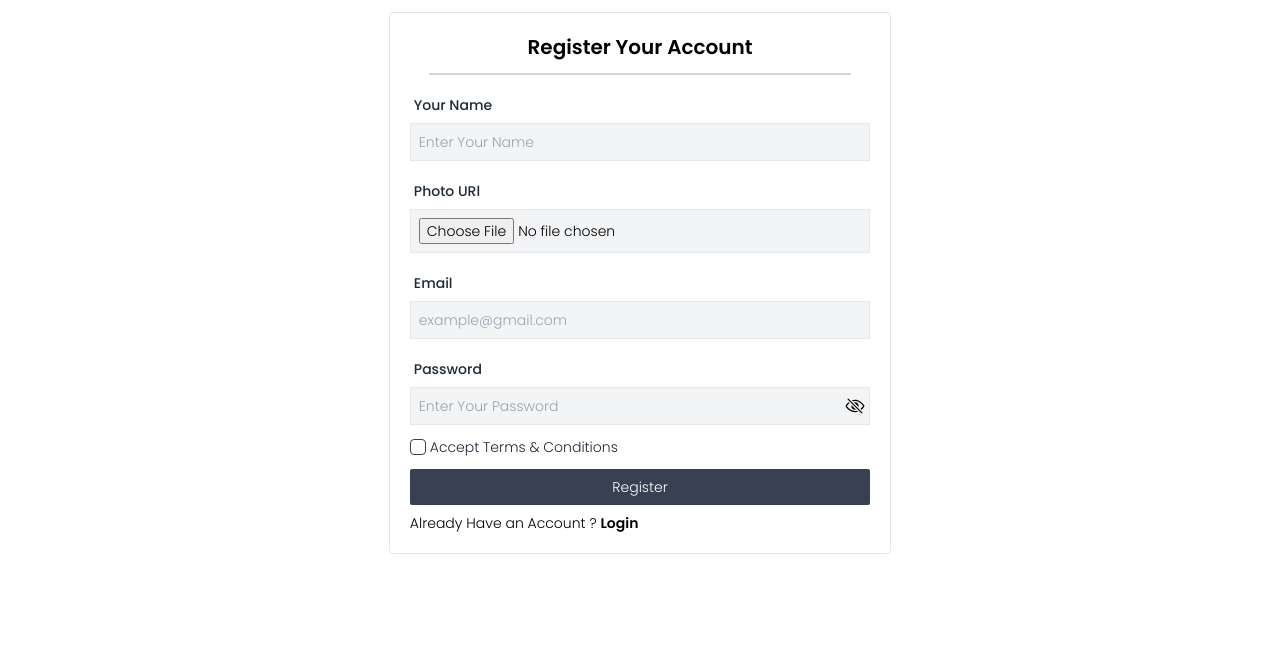
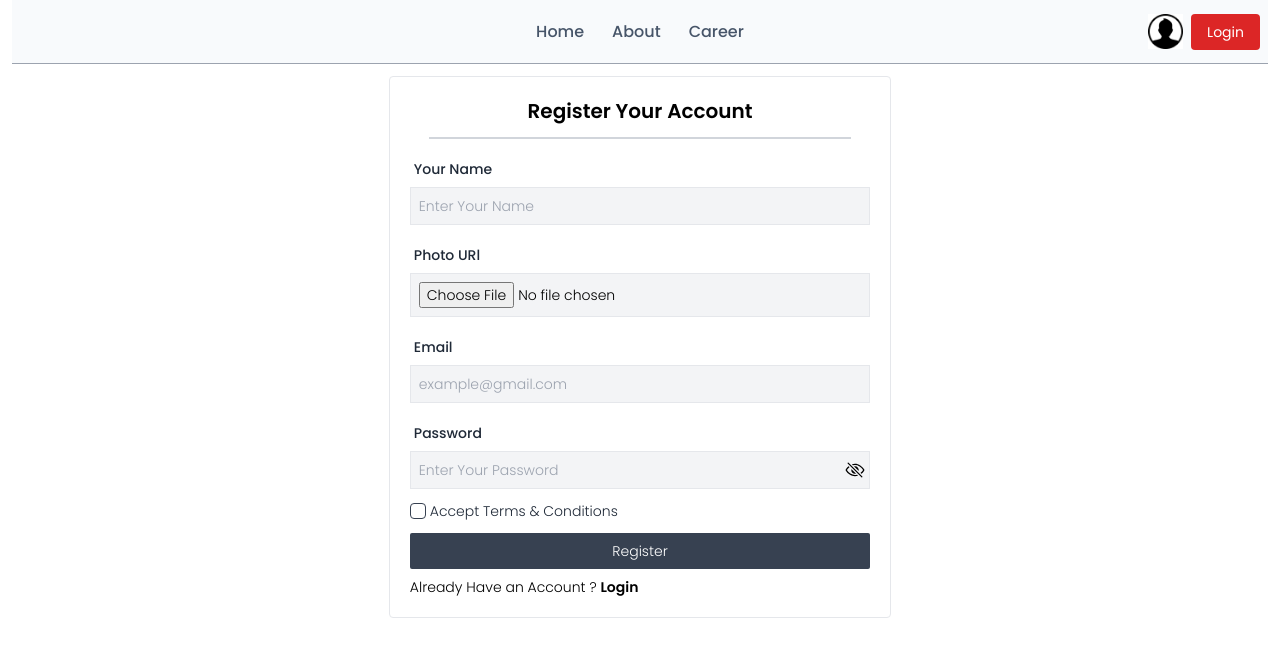
Before and after one commit to jahedulislamdev/Dragon-News, a React (Vite) app: page /registration in a window 1280 px wide. Shown: the top 656 px of the page. Built offline with nearby package versions, Linux system fonts and the light colour scheme; a web font is replaced by a local one.

Commit message:
add navbar in login or register page

```diff
--- a/src/Components/Navigation/Navbar.jsx
+++ b/src/Components/Navigation/Navbar.jsx
@@ -8,7 +8,7 @@ const Navbar = () => {
       <li><NavLink to={'/career'}>Career</NavLink></li>
    </>
    return (
-      <div className="navbar bg-slate-50 m-1 sticky top-0 shadow-gray-300 shadow">
+      <div className="navbar bg-slate-50 sticky top-0 border-b border-gray-400">
          <div className="navbar-start">
             <div className="dropdown">
                <div tabIndex={0} role="button" className="lg:hidden">
--- a/src/Layout/Root.jsx
+++ b/src/Layout/Root.jsx
@@ -2,7 +2,7 @@ import { Outlet } from "react-router-dom";
 
 const Root = () => {
    return (
-      <div className="font-popins p-3 bg-white">
+      <div className="font-popins bg-white px-3">
          <Outlet></Outlet>
       </div>
    );
--- a/src/Pages/Login/Login.jsx
+++ b/src/Pages/Login/Login.jsx
@@ -1,11 +1,14 @@
 import React, { useState } from 'react';
 import { IoEyeOutline, IoEyeOffOutline } from "react-icons/io5";
 import { Link } from 'react-router-dom';
+import Navbar from '../../Components/Navigation/Navbar';
 const Login = () => {
    const [showPass, setShowPass] = useState(false);
    return (
+      <div>
+         <Navbar />
          <div className='md:w-3/4 lg:w-2/5 mx-auto h-dvh'>
-         <form className='border p-5 rounded text-sm font-light'>
+            <form className='border p-5 rounded text-sm font-light mt-3'>
                <p className='text-center text-xl font-semibold'>Login Your Account</p>
                <hr className='border border-gray-300 my-5 w-11/12 mx-auto' />
                <div className="form-control mb-3">
@@ -33,6 +36,7 @@ const Login = () => {
                <p className='mt-2 text-sm'>Don't Have an Account? <Link to={'/registration'} className='font-semibold'>Register</Link></p>
             </form>
          </div>
+      </div>
    );
 };
 
--- a/src/Pages/Registration/Registration.jsx
+++ b/src/Pages/Registration/Registration.jsx
@@ -2,11 +2,14 @@ import React, { useState } from 'react';
 import { IoEyeOutline, IoEyeOffOutline } from "react-icons/io5";
 import { } from "react-icons/io5";
 import { Link } from 'react-router-dom';
+import Navbar from '../../Components/Navigation/Navbar';
 
 const Registration = () => {
    const [showPass, setShowPass] = useState(false);
    return (
-      <div className='md:w-3/4 lg:w-2/5 mx-auto h-dvh'>
+      <div>
+         <Navbar />
+         <div className='md:w-3/4 lg:w-2/5 mx-auto h-dvh mt-3'>
             <form className='border p-5 rounded text-sm font-light'>
                <p className='text-center text-xl font-semibold'>Register Your Account</p>
                <hr className='border border-gray-300 my-3 w-11/12 mx-auto' />
@@ -15,7 +18,6 @@ const Registration = () => {
                      <span className="label-text font-medium" >Your Name</span>
                   </label>
                   <input type="text" name="" placeholder='Enter Your Name' className='p-2 bg-gray-100 border focus:outline-none' />
-               {/* <input type="email" placeholder="email" className="input border-black bg-white" required /> */}
                </div>
                <div className="form-control mb-3">
                   <label className="label">
@@ -48,6 +50,7 @@ const Registration = () => {
                <p className='mt-2 text-sm'>Already Have an Account ? <Link to={'/login'} className='font-semibold'>Login</Link></p>
             </form>
          </div>
+      </div>
    );
 };
 
```
Lines whose indentation alone changed are shown as unchanged.
